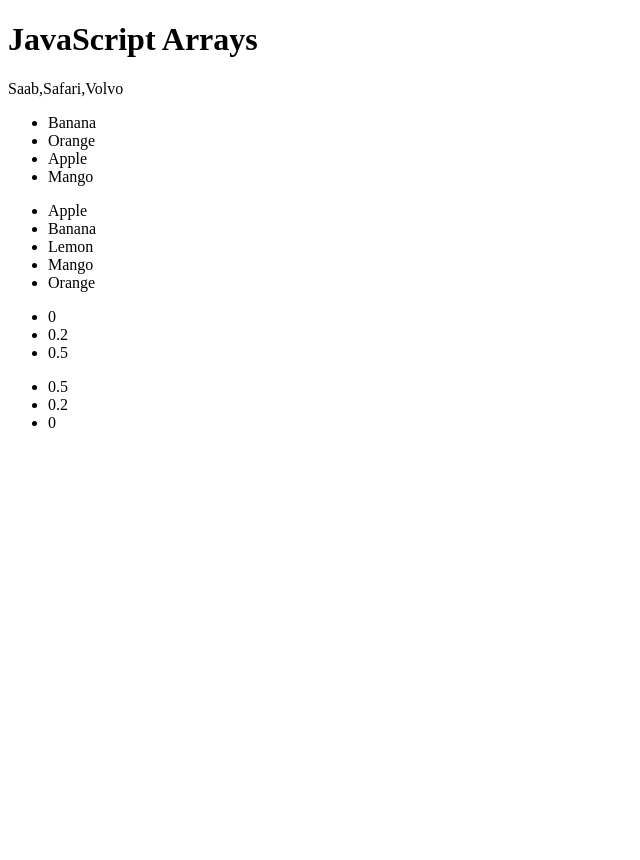
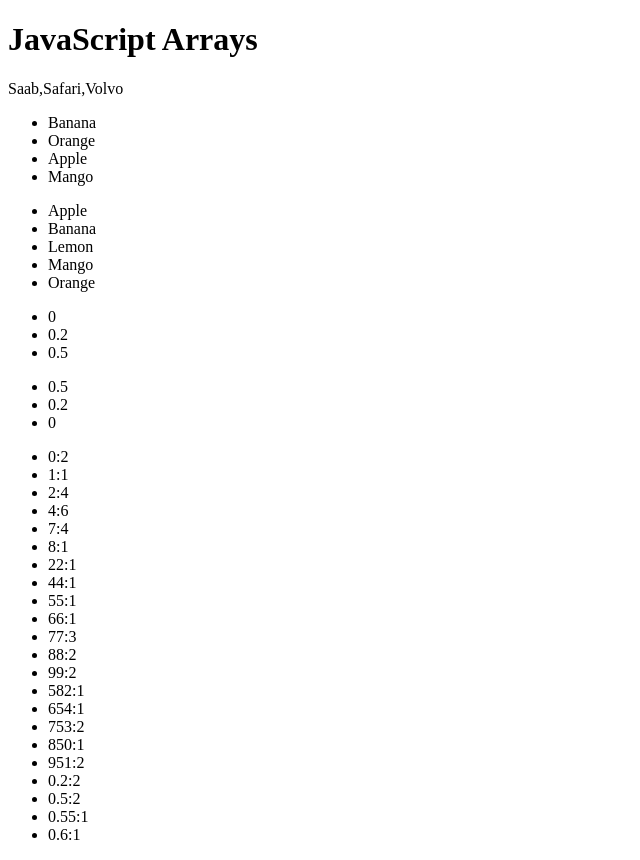
Before and after one commit to mahimabhaghelITG/book-task, a plain HTML site: page array.html in a window 1280 px wide. Shown: the whole page, without its empty margins (0-640 px from the left). Before the commit the page ends 800 px from the top, so only its background shows below. Drawn offline with Linux system fonts and the light colour scheme.

Commit message:
count repeated number

```diff
--- a/array.html
+++ b/array.html
@@ -9,6 +9,7 @@
 <div id="lowest_number"></div>
 <ul id="lowest_number_second"></ul>
 <ul id="highet_numner"></ul>
+<ul id="countlength"></ul>
 <script>
 const cars = ["Saab", "Volvo", "BMW"];
 cars[2] = "Safari";
@@ -91,6 +92,18 @@ var highest = textnum.slice(0,3).reverse();
 for (let a in highest) {
     document.getElementById('highet_numner').innerHTML += '<li>' + highest[a] + '</li>';
 }
+let count = {};
+citrus.forEach(function(x){
+    // console.log(x);
+    var countmain = count[x] || 0;  3
+    count[x] = countmain + 1;
+});
+const countmain = Object.entries(count)
+for (const [key, value] of countmain) {
+    document.getElementById('countlength').innerHTML += '<li>' + key + ':' + value + '</li>';
+}
+console.log(count);
+
 </script>
 
 </body>
```
